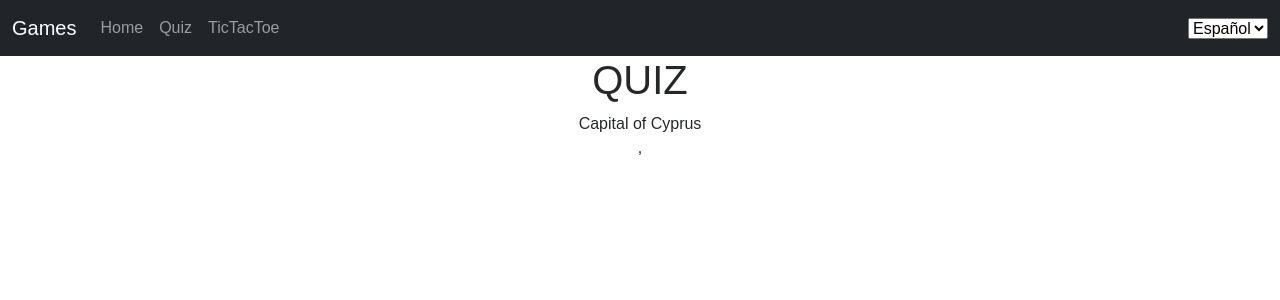
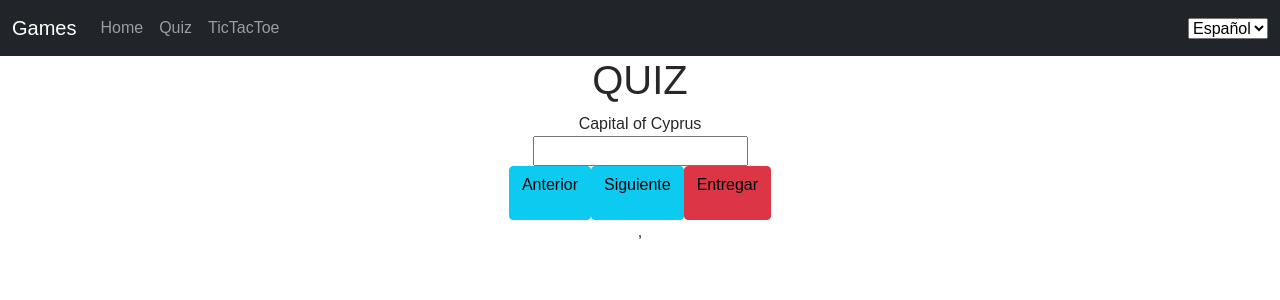
Before and after one commit to samugs13/minijuegos-react, a React (Create React App) app: page /quiz in a window 1280 px wide. Shown: the top 300 px of the page. Built offline with nearby package versions, Linux system fonts and the light colour scheme.

Commit message:
structured quiz components

```diff
--- a/src/assets/lang/en.json
+++ b/src/assets/lang/en.json
@@ -12,5 +12,9 @@
     "view": "View",
     "turn": "Turn",
     "number": "Number of moves:",
-    "turnof": "Turn of"
+    "turnof": "Turn of",
+    "next": "Next",
+    "previous": "Previous",
+    "submit": "Submit",
+    "score": "Score"
 }
--- a/src/assets/lang/es.json
+++ b/src/assets/lang/es.json
@@ -12,5 +12,9 @@
     "view": "Ver",
     "turn": "Turno",
     "number": "Número de movimientos:",
-    "turnof": "Turno de"
+    "turnof": "Turno de",
+    "next": "Siguiente",
+    "previous": "Anterior",
+    "submit": "Entregar",
+    "score": "Puntuación"
 }
--- a/src/components/quiz/Actionbar.component.js
+++ b/src/components/quiz/Actionbar.component.js
@@ -0,0 +1,14 @@
+import React, { Component} from 'react';
+import Next from './Next.component';
+import Previous from './Previous.component';
+import Submit from './Submit.component';
+
+export default function Actionbar(props) {
+    return (
+        <div>
+            <Previous/>
+            <Next/>
+            <Submit/>
+        </div>
+    );
+}
--- a/src/components/quiz/Answer.component.js
+++ b/src/components/quiz/Answer.component.js
@@ -0,0 +1,7 @@
+import React from 'react';
+
+export default function Question(props) {
+    return (
+    <input type="text"></input>
+    );
+}
--- a/src/components/quiz/Game.component.js
+++ b/src/components/quiz/Game.component.js
@@ -1,7 +1,14 @@
 import React from 'react';
+import Actionbar from './Actionbar.component';
+import Question from './Question.component'
+import Answer from './Answer.component'
 
 export default function Game(props) {
     return (
-    <div>{props.quiz.question}</div>
+        <div>
+            <Question question={props.quiz.question}/>
+            <Answer />
+            <Actionbar/>
+        </div>
     );
 }
--- /dev/null
+++ b/src/components/quiz/Next.component.js
@@ -0,0 +1,18 @@
+import React, { Component} from 'react';
+import { LangContext } from "../lang/LangContext.component";
+
+export default function Next(props) {
+
+    return(
+      <button className="btn btn-info">
+        <LangContext.Consumer>
+          {(context) => {
+            return (
+                <p className="texto">{context.dictionary["next"]}</p>
+            )}
+          }
+        </LangContext.Consumer>
+      </button>
+    );
+
+  }
--- /dev/null
+++ b/src/components/quiz/Previous.component.js
@@ -0,0 +1,18 @@
+import React, { Component} from 'react';
+import { LangContext } from "../lang/LangContext.component";
+
+export default function Previous(props) {
+
+    return(
+      <button className="btn btn-info">
+        <LangContext.Consumer>
+          {(context) => {
+            return (
+                <p className="texto">{context.dictionary["previous"]}</p>
+            )}
+          }
+        </LangContext.Consumer>
+      </button>
+    );
+
+  }
--- a/src/components/quiz/Question.component.js
+++ b/src/components/quiz/Question.component.js
@@ -0,0 +1,7 @@
+import React from 'react';
+
+export default function Question(props) {
+    return (
+    <div>{props.question}</div>
+    );
+}
--- /dev/null
+++ b/src/components/quiz/Submit.component.js
@@ -0,0 +1,18 @@
+import React, { Component} from 'react';
+import { LangContext } from "../lang/LangContext.component";
+
+export default function Submit(props) {
+
+    return(
+      <button className="btn btn-danger">
+        <LangContext.Consumer>
+          {(context) => {
+            return (
+                <p className="texto">{context.dictionary["submit"]}</p>
+            )}
+          }
+        </LangContext.Consumer>
+      </button>
+    );
+
+  }
--- a/src/components/quiz/quiz.component.js
+++ b/src/components/quiz/quiz.component.js
@@ -13,7 +13,7 @@ export default function Quiz() {
   return (
     <div>
       <h1>QUIZ</h1>
-	  <Game quiz={whatquiz[currentQuiz]}/>
+	  <Game quiz={whatquiz[currentQuiz]} score={score}/>
     </div>
   );
 }
```
